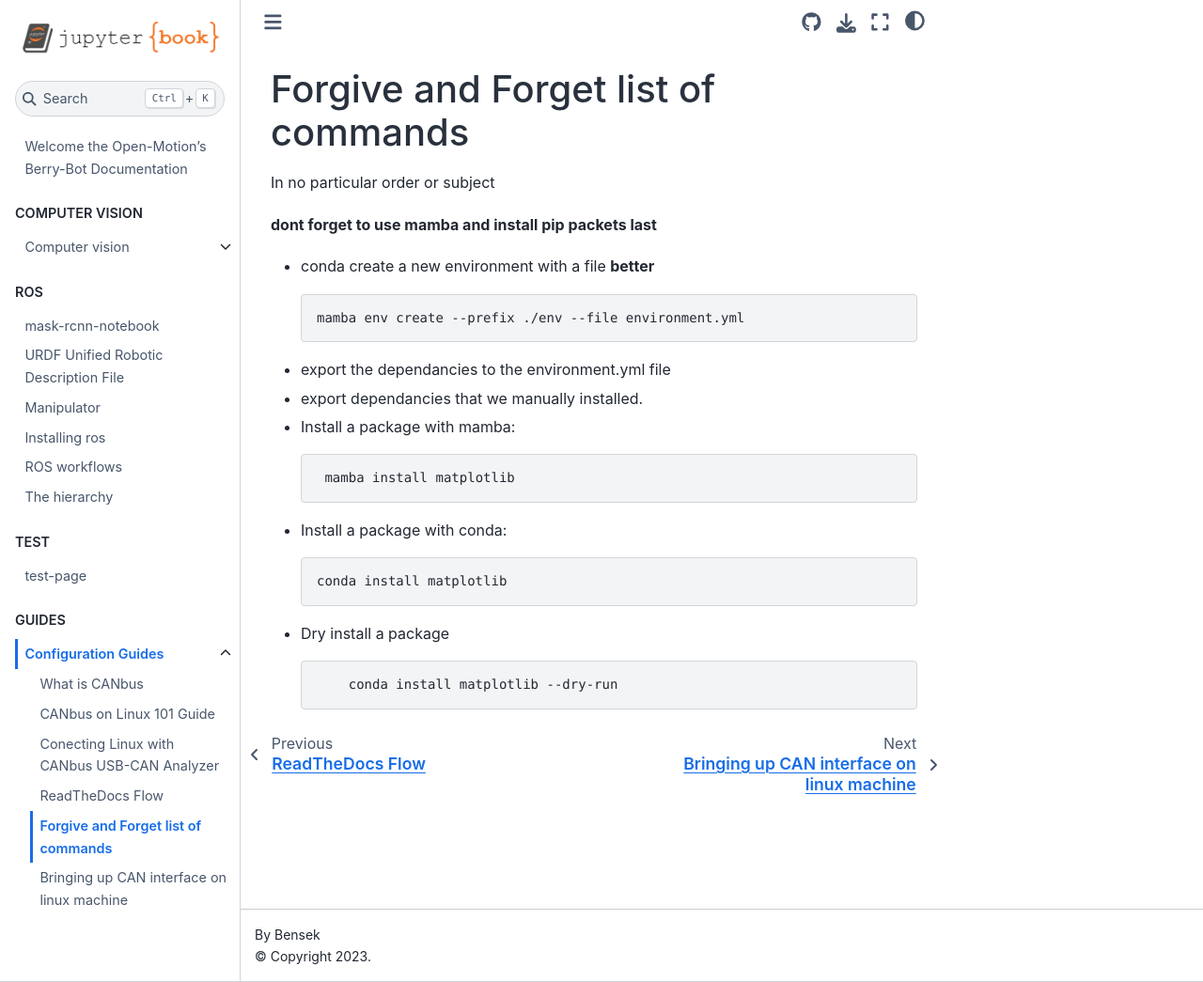
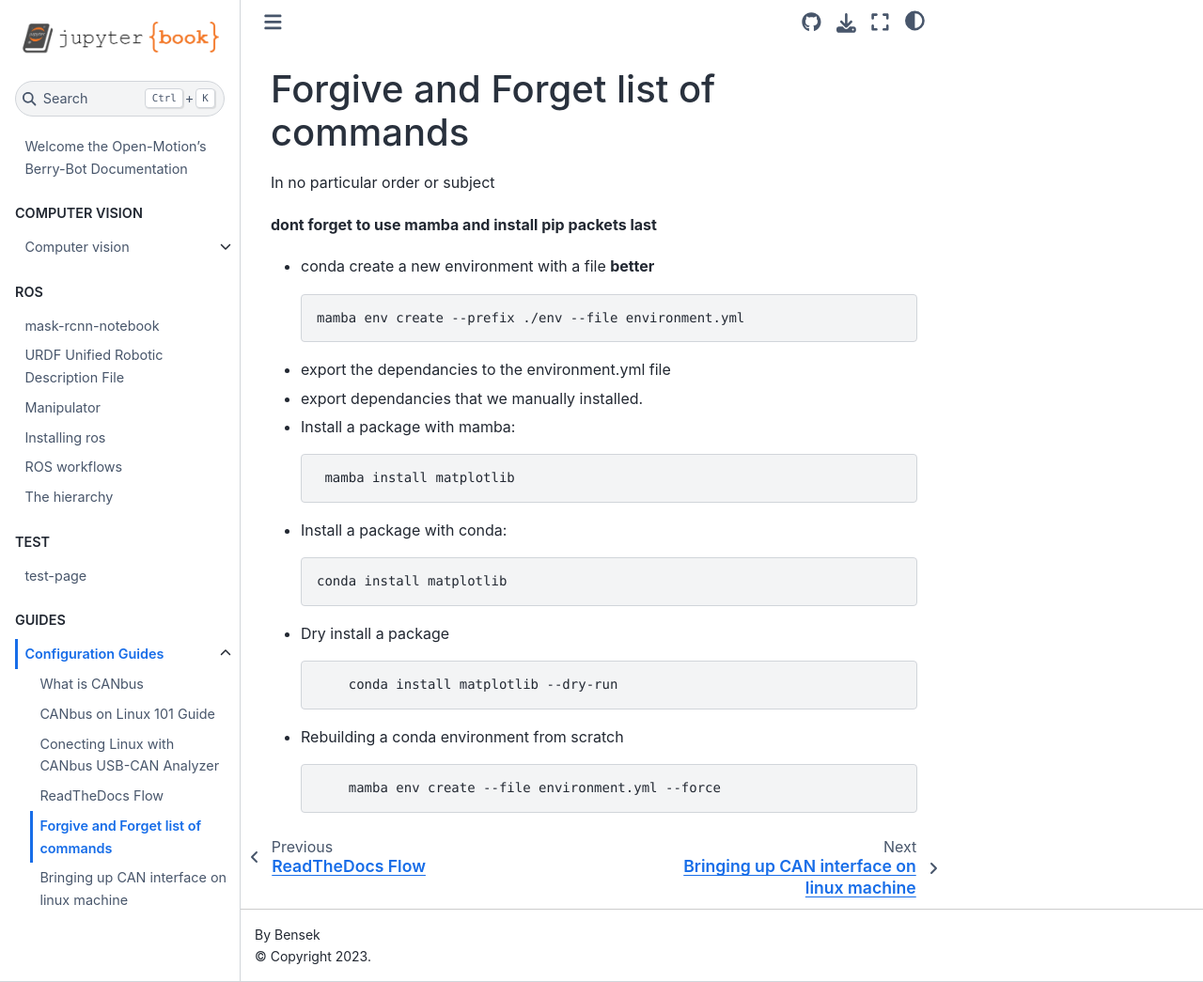
Before and after one commit to flippybit/bery-bot, a Jupyter Book: the page built from docs/guides/forgive-and-forget.md, in a window 1280 px wide and 1045 px high. Shown: the whole window at 94% size. Built offline with Jupyter Book 1.0.4 settings and Sphinx 7.4.7 and the Sphinx Book theme 1.1.4, drawn with Linux system fonts in a browser that asks for light colours.

Commit message:
rebuilt the proyect

````diff
--- a/docs/guides/forgive-and-forget.md
+++ b/docs/guides/forgive-and-forget.md
@@ -21,3 +21,7 @@ In no particular order or subject
     ```bash
         conda install matplotlib --dry-run
     ```
+* Rebuilding a conda environment from scratch
+    ```bash
+        mamba env create --file environment.yml --force
+    ```
````
